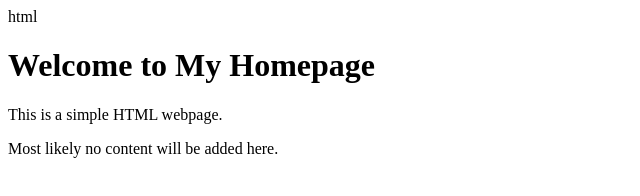
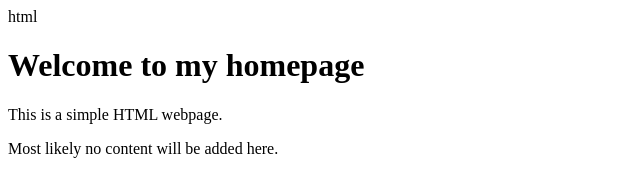
Before and after one commit to Joelhyt/Harjoitus, a plain HTML site: page index.html in a window 1280 px wide. Shown: the whole page, without its empty margins (0-640 px from the left). Drawn offline with Linux system fonts and the light colour scheme.

Commit message:
Otsikon vaihto

```diff
--- a/index.html
+++ b/index.html
@@ -1,10 +1,10 @@
 <!DOCTYPE> html
 <hmtl>
 <head>
-     <title>My Homepage</title>
+     <title>Git harjoitus</title>
 </head>
 <body>
-    <h1>Welcome to My Homepage</h1>
+    <h1>Welcome to my homepage</h1>
 	<p>This is a simple HTML webpage.</p>
 	<p>Most likely no content will be added here.</p>
 </body>
```
